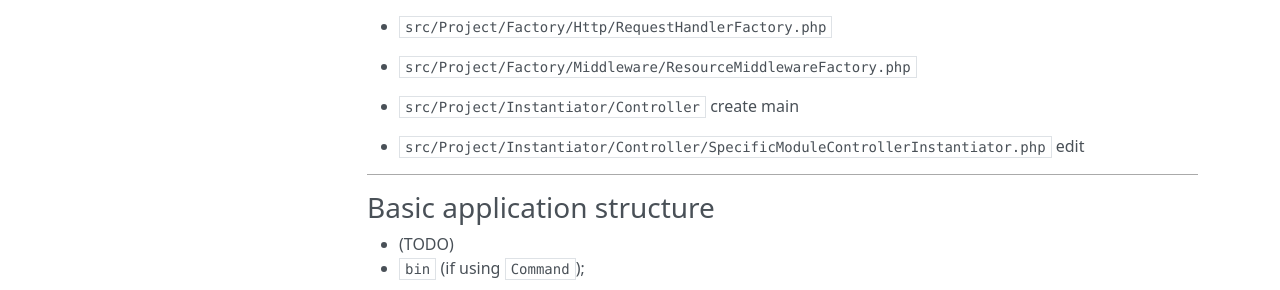
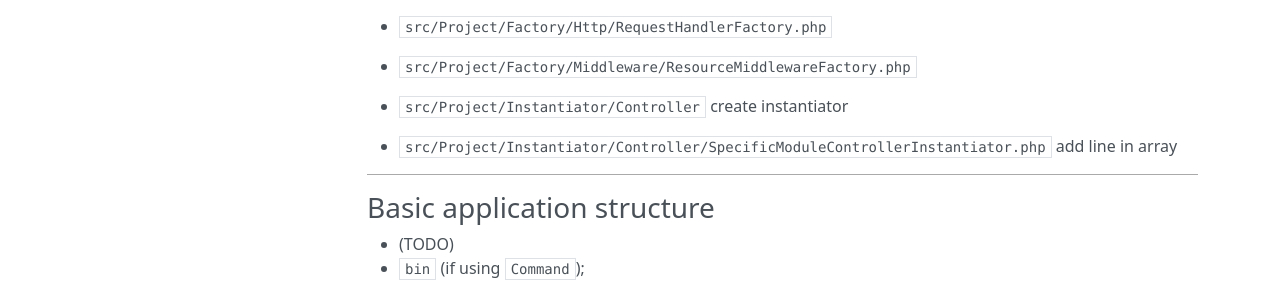
Before and after one commit to webservco/sandbox, an MkDocs documentation site: the page built from docs/Development/PHP/Application/application_workflow.md, in a window 1280 px wide and 900 px high. Shown: the part 391-681 px from the top of the window. Built offline with MkDocs 1.6.1, drawn with Linux system fonts in a browser that asks for light colours; nearby versions of some CDN libraries.

Commit message:
Application workflow notes

```diff
--- a/docs/Development/PHP/Application/application_workflow.md
+++ b/docs/Development/PHP/Application/application_workflow.md
@@ -15,8 +15,8 @@
 - `src/Project/Factory/Http/RequestHandlerFactory.php`
 - `src/Project/Factory/Middleware/ResourceMiddlewareFactory.php`
 
-- `src/Project/Instantiator/Controller` create main
-- `src/Project/Instantiator/Controller/SpecificModuleControllerInstantiator.php` edit
+- `src/Project/Instantiator/Controller` create instantiator
+- `src/Project/Instantiator/Controller/SpecificModuleControllerInstantiator.php` add line in array
 
 ---
 
```
